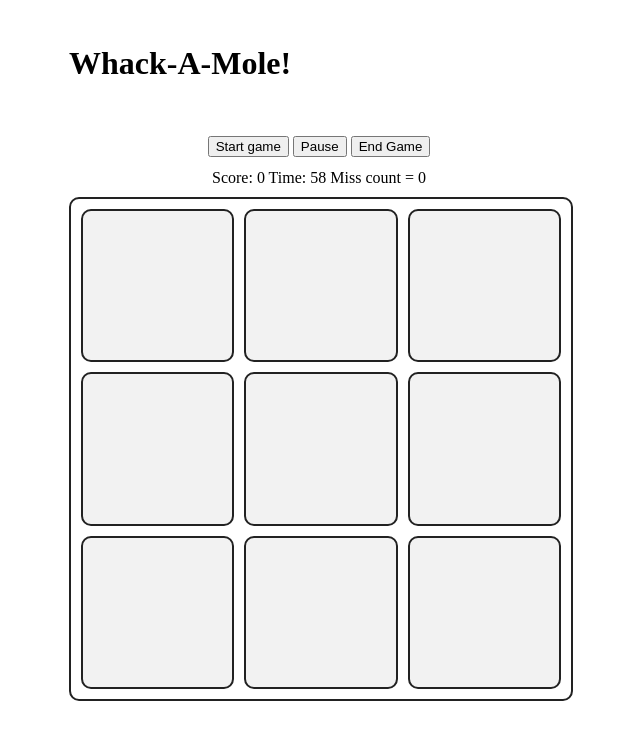
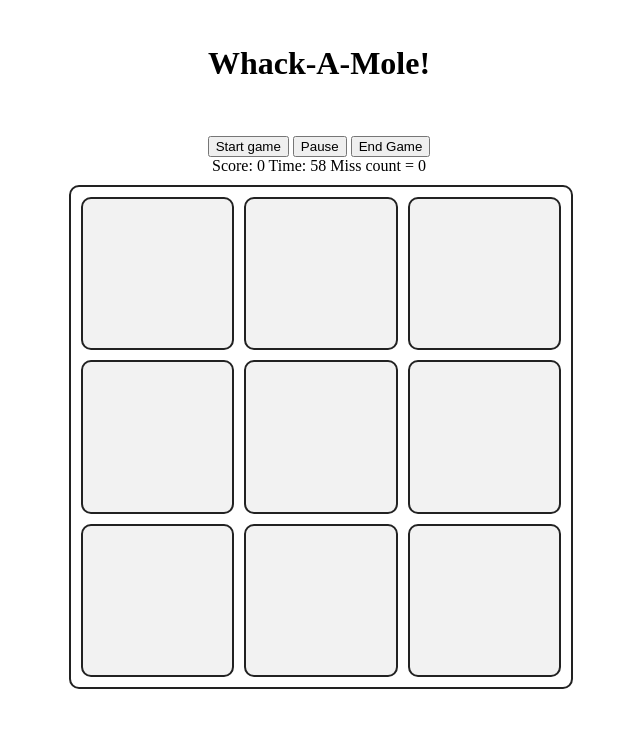
Before and after one commit to Awreally/Whack-a-mole, a plain HTML site: page index.html in a window 1280 px wide. Both pictures are taken after a click on the button "Start game". Shown: the whole page, without its empty margins (321-961 px from the left). Drawn offline with Linux system fonts and the light colour scheme.

Commit message:
Final update, structure fixed, name fix, WCAG

```diff
--- a/index.html
+++ b/index.html
@@ -1,10 +1,10 @@
 <!DOCTYPE html>
 <html lang="en">
   <head>
-    <meta charset="UTF-8">
-    <meta name="viewport" content="width=device-width, initial-scale=1.0">
+    <meta charset="UTF-8" />
+    <meta name="viewport" content="width=device-width, initial-scale=1.0" />
     <title>Whack-A-Mole</title>
-    <link rel="stylesheet" href="styles.css">
+    <link rel="stylesheet" href="styles.css" />
     <script type="module" src="main.js" defer></script>
   </head>
   <body>
@@ -12,20 +12,19 @@
       <h1>Whack-A-Mole!</h1>
     </div>
     <main class="container">
-        <section class="hud" aria-label="Gamecontroller">
-            <div class="controls">
+      <div id="hud">
+        <section class="controls">
           <button class="startgame" id="start">Start game</button>
           <button class="pausegame" id="pause">Pause</button>
           <button class="endgame" id="end">End Game</button>
+        </section>
+        <div class="status" role="status" aria-live="polite">
+          <span id="score">Score: 0</span>
+          <span id="time">Time: 60</span>
+          <span id="miss">Miss count = 0</span>
         </div>
-            <div class="scoreboard">
-                <span id="score" role="status">Score: 0</span>
-                <span id="time" role="status">Time: 60</span>
-                <span id="miss" role="status">Miss count = 0</span>
       </div>
-        </section>
       <div id="gameboard" role="group" aria-label="Game board 3 by 3 grid"></div>
-
     </main>
   </body>
 </html>
--- a/main.js
+++ b/main.js
@@ -1,29 +1,28 @@
 import Game from "./modules/game.js";
 
 const game = new Game(document.body);
-
 game.initBoard();
 
-const startBtn = document.querySelector('#start');
-const pauseBtn = document.querySelector('#pause');
-const endBtn = document.querySelector('#end');
+const startBtn = document.querySelector("#start");
+const pauseBtn = document.querySelector("#pause");
+const endBtn = document.querySelector("#end");
 
-startBtn.addEventListener('click', () => {
-    game.start();
-    pauseBtn.textContent = 'Pause';
+startBtn.addEventListener("click", () => {
+  game.start();
+  pauseBtn.textContent = "Pause";
 });
 
-pauseBtn.addEventListener('click', () => {
-    if (!game.isPaused) {
-        game.pause();
-        pauseBtn.textContent = 'Resume';
-    } else {
-        game.resume();
-        pauseBtn.textContent = 'Pause';
-    }
+pauseBtn.addEventListener("click", () => {
+  if (game.isPaused) {
+    game.resume();
+    pauseBtn.textContent = "Pause";
+  } else {
+    game.pause();
+    pauseBtn.textContent = "Resume";
+  }
 });
 
-endBtn.addEventListener('click', () => {
-    game.reset();
-    pauseBtn.textContent = 'Pause';
+endBtn.addEventListener("click", () => {
+  game.reset();
+  pauseBtn.textContent = "Pause";
 });
--- a/modules/game.js
+++ b/modules/game.js
@@ -1,186 +1,124 @@
 import Mole from "./mole.js";
 
 export default class Game {
-    constructor(rootElement) {
-        this.rootElement = rootElement;
-        this.boardElement = null;
+  constructor(root) {
+    this.root = root;
     this.holes = [];
+    this.moles = new Map();
     this.score = 0;
-        this.miss = 0;
+    this.misses = 0;
     this.timeLeft = 60;
     this.isRunning = false;
-        this.timerId = null;
-        this.intervalId = null;
     this.isPaused = false;
-        this.settings = {
-            ttl: 800,
-            spawnSpeed: 1000
-        };
+    this.spawnInterval = null;
+    this.tickInterval = null;
   }
 
   initBoard() {
-        const gameBoard = document.querySelector('#gameboard');
+    const board = document.querySelector("#gameboard");
 
-        for(let i = 0; i < 9; i++) {
-            const holeBtn = document.createElement('button');
-            holeBtn.classList.add('hole');
-            holeBtn.type = 'button';
-            holeBtn.setAttribute('aria-label', `Hole ${i + 1}`)
-            gameBoard.appendChild(holeBtn);
-            this.holes.push(holeBtn);
+    for (let i = 0; i < 9; i++) {
+      const hole = document.createElement("button");
+      hole.className = "hole";
+      hole.type = "button";
+      hole.setAttribute("aria-label", `Hole ${i + 1}`);
+      board.appendChild(hole);
+      this.holes.push(hole);
     }
 
-        gameBoard.addEventListener('click', (event) => this.handleClick(event));
+    board.addEventListener("click", (e) => this.onClick(e));
   }
 
   start() {
+    this.stop();
+    this.score = 0;
+    this.misses = 0;
+    this.timeLeft = 60;
+    this.isRunning = true;
     this.isPaused = false;
-        this.isRunning = true;
-        this.score = 0;
-        this.miss = 0;
-        this.timeLeft = 60;
-        this.updateScoreboard();
+    this.refresh();
 
-        if(this.intervalId) {
-            clearInterval(this.intervalId);
-        }
-
-        if (this.timerId) {
-            clearInterval(this.timerId);
-        }
-
-        this.intervalId = setInterval(() => {
-            this.spawnMole();
-        }, this.settings.spawnSpeed);
-
-
-        this.timerId = setInterval(() => {
+    this.spawnInterval = setInterval(() => this.spawnMole(), 1000);
+    this.tickInterval = setInterval(() => {
       this.timeLeft--;
-            this.updateScoreboard();
-
-            if (this.timeLeft <= 0) {
-                this.stop();
-                clearInterval(this.timerId);
-                this.timerId = null;
-            }
+      this.refresh();
+      if (this.timeLeft <= 0) this.stop();
     }, 1000);
   }
 
   stop() {
-        if (this.intervalId) {
-            clearInterval(this.intervalId);
-            this.intervalId = null;
-        }
+    clearInterval(this.spawnInterval);
+    clearInterval(this.tickInterval);
 
-        if(this.timerId) {
-            clearInterval(this.timerId);
-            this.timerId = null;
-        }
-
-        this.holes.forEach(hole => {
-            const mole = hole.querySelector('.mole');
-            if (mole) mole.remove();
-        });
+    this.moles.forEach((mole) => mole.hide());
+    this.moles.clear();
 
     this.isRunning = false;
     this.isPaused = false;
   }
 
   pause() {
-        if (this.isPaused) return;
+    if (!this.isRunning || this.isPaused) return;
 
     this.isPaused = true;
-
-        if (this.intervalId) {
-            clearInterval(this.intervalId);
-            this.intervalId = null;
-        }
-
-        if (this.timerId) {
-            clearInterval(this.timerId);
-            this.timerId = null;
-        }
+    clearInterval(this.spawnInterval);
+    clearInterval(this.tickInterval);
   }
 
   resume() {
     if (!this.isPaused) return;
 
     this.isPaused = false;
-
-        this.intervalId = setInterval(() => {
-            this.spawnMole();
-        }, this.settings.spawnSpeed);
-
-        this.timerId = setInterval(() => {
+    this.spawnInterval = setInterval(() => this.spawnMole(), 1000);
+    this.tickInterval = setInterval(() => {
       this.timeLeft--;
-            this.updateScoreboard();
-
-            if (this.timeLeft <= 0) {
-                this.stop();
-                clearInterval(this.timerId);
-                this.timerId = null;
-            }
+      this.refresh();
+      if (this.timeLeft <= 0) this.stop();
     }, 1000);
   }
 
   spawnMole() {
-        const randomHole = Math.floor(Math.random() * this.holes.length);
-        const moleHole = this.holes[randomHole];
+    const emptyHoles = this.holes.filter((h) => !this.moles.has(h));
+    if (emptyHoles.length === 0) return;
 
-        if(moleHole.querySelector('.mole')) {
-            return;
+    const hole = emptyHoles[Math.floor(Math.random() * emptyHoles.length)];
+    const mole = new Mole(hole, 800);
+
+    this.moles.set(hole, mole);
+    mole.spawn();
+
+    setTimeout(() => this.moles.delete(hole), 800);
   }
 
-        const mole = new Mole(moleHole, {
-            ttl: this.settings.ttl
-        });
+  onClick(e) {
+    if (!this.isRunning || this.isPaused) return;
 
-        mole.mount();
+    const hole = e.target.closest(".hole");
+    if (!hole) return;
+
+    const mole = this.moles.get(hole);
+    if (mole) {
+      this.score++;
+      mole.hit();
+      this.moles.delete(hole);
+    } else {
+      this.misses++;
     }
 
-    handleClick(event) {
-        if (!this.isRunning) return;
-
-        const hole = event.target.closest('.hole');
-
-        if (!hole || !this.holes.includes(hole)) return;
-
-        const moleEl = hole.querySelector('.mole');
-
-        if (moleEl) {
-            this.score++;
-            moleEl.moleInstance.wasHit();
-            this.updateScoreboard();
-        } else {
-            this.miss++;
-            this.updateScoreboard();
-        }
+    this.refresh();
   }
 
-    updateScoreboard() {
-        const scoreEl = document.querySelector('#score');
-        if (scoreEl) {
-            scoreEl.textContent = `Score: ${this.score}`;
-        };
-
-        const missEl = document.querySelector('#miss');
-        if (missEl) {
-            missEl.textContent = `Miss count = ${this.miss}`;
-        };
-
-        const timeEl = document.querySelector('#time');
-        if (timeEl) {
-            timeEl.textContent = `Time: ${this.timeLeft}`;
-        };
-    };
+  refresh() {
+    document.querySelector("#score").textContent = `Score: ${this.score}`;
+    document.querySelector("#miss").textContent = `Miss count = ${this.misses}`;
+    document.querySelector("#time").textContent = `Time: ${this.timeLeft}`;
+  }
 
   reset() {
     this.stop();
     this.score = 0;
-        this.miss = 0;
+    this.misses = 0;
     this.timeLeft = 60;
-        this.isRunning = false;
-        this.isPaused = false;
-        this.updateScoreboard();
+    this.refresh();
   }
 }
--- a/modules/mole.js
+++ b/modules/mole.js
@@ -1,38 +1,27 @@
 export default class Mole {
-    constructor(holeElement, options = {}) {
-        this.holeElement = holeElement;
-        this.element = null;
-        this.ttl = options.ttl || 900;
-        this.timeoutId = null;
-    }
+  constructor(hole, ttl = 900) {
+    this.hole = hole;
+    this.el = null;
+    this.timer = null;
+    this.ttl = ttl;
+  }
 
-    mount() {
-        this.element = document.createElement('div');
-        this.element.classList.add('mole');
+  spawn() {
+    this.el = document.createElement("div");
+    this.el.className = "mole";
+    this.hole.appendChild(this.el);
 
-        this.element.moleInstance = this;
+    this.timer = setTimeout(() => this.hide(), this.ttl);
+  }
 
-        this.holeElement.appendChild(this.element);
+  hide() {
+    clearTimeout(this.timer);
+    this.el?.remove();
+    this.el = null;
+  }
 
-        this.timeoutId = setTimeout(() => {
-            this.remove();
-        }, this.ttl);
-    }
-
-    remove() {
-        if (this.timeoutId) {
-            clearTimeout(this.timeoutId);
-            this.timeoutId = null;
-        }
-
-        if (this.element && this.element.parentNode) {
-            this.element.remove();
-        }
-        this.element = null;
-    }
-
-    wasHit() {
-        this.remove();
-        return true;
-    }
+  hit() {
+    this.hide();
+    return true;
+  }
 }
--- a/styles.css
+++ b/styles.css
@@ -3,6 +3,7 @@ body {
     flex-direction: column;
     align-items: center;
     justify-content: center;
+    text-align: center;
 }
 
 .container {
```
Lines whose indentation alone changed are shown as unchanged.
